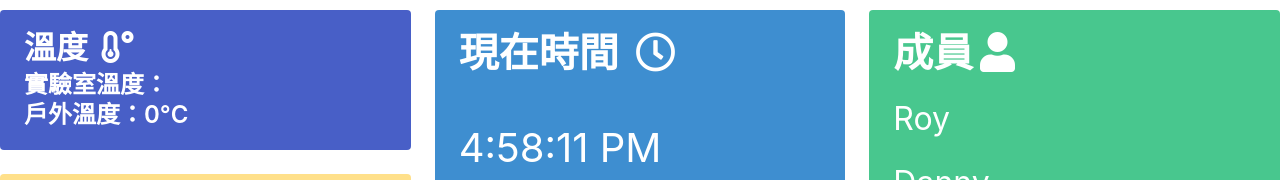
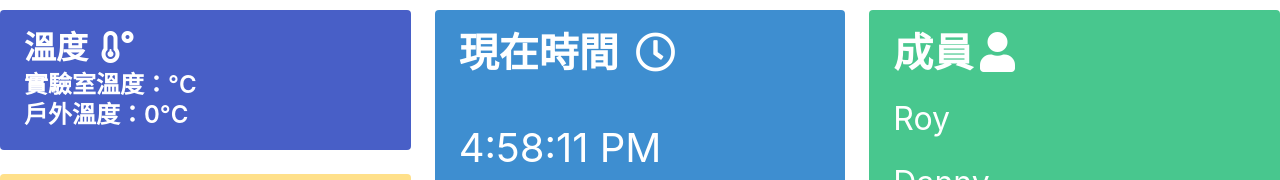
Before and after one commit to RoyJian/DHT-frontend, a React (Create React App) app: page / in a window 1280 px wide. Shown: the part 150-330 px from the top of the page. Built offline with nearby package versions, Linux system fonts and the light colour scheme; no server answers; a web font is replaced by a local one.

Commit message:
加入溫度單位

```diff
--- a/src/Dht.js
+++ b/src/Dht.js
@@ -114,10 +114,9 @@ class Dht extends React.Component {
 
                                 </p>
                                 <p className="subtitle has-text-weight-semibold is-size-4">
-                                    實驗室溫度：{this.state.dht["T"]}
+                                    實驗室溫度：{this.state.dht["T"]}°C
                                     <br></br>
-                                    戶外溫度：{this.state.apiT}
-                                °C
+                                    戶外溫度：{this.state.apiT}°C
                                 </p>
                             </article>
                             <article className="tile is-child notification is-warning">
```
